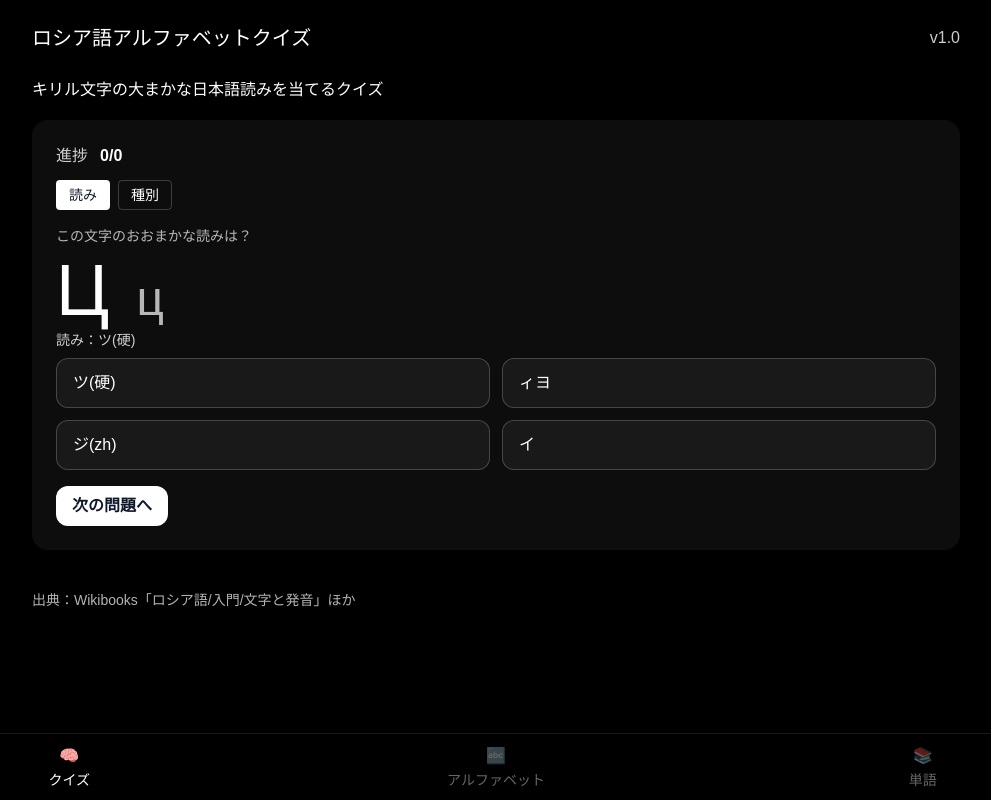
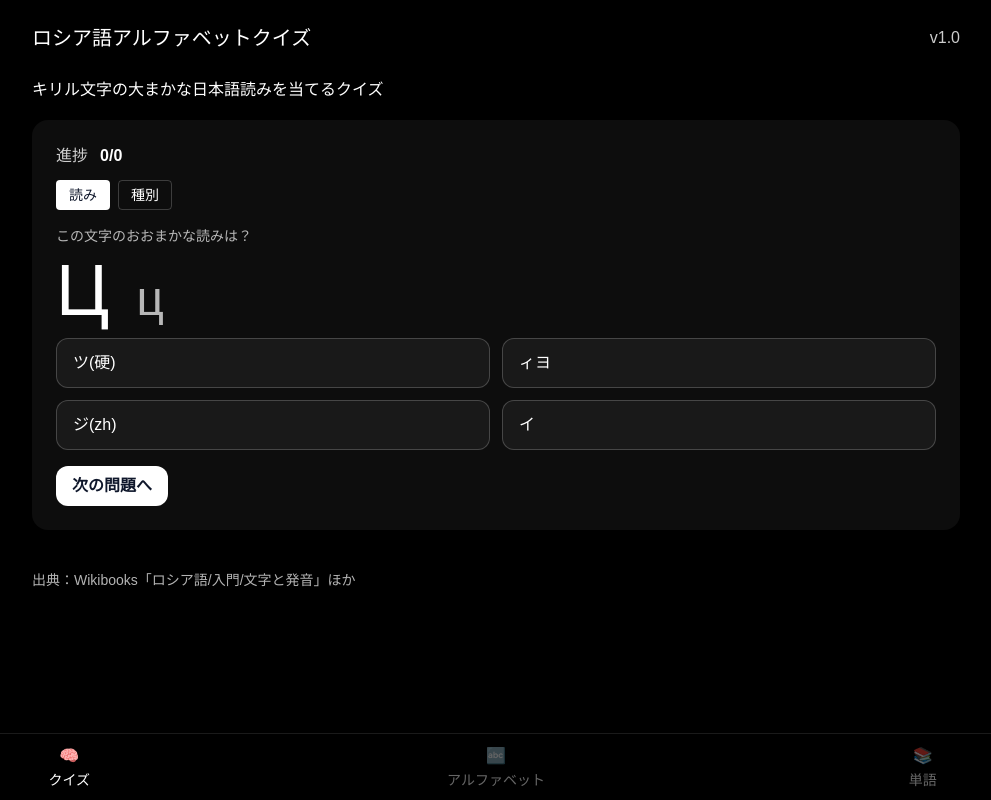
Before and after one commit to harukahirata/russian-practice, a Next.js app: page / in a window 1280 px wide. Shown: the whole page, without its empty margins (144-1135 px from the left). Built offline with nearby package versions, Linux system fonts and the light colour scheme.

Commit message:
remove: 読みの表示を削除

```diff
--- a/src/components/AlphaQuiz.tsx
+++ b/src/components/AlphaQuiz.tsx
@@ -117,20 +117,6 @@ export default function AlphaQuiz() {
             {letter.upper}{" "}
             <span className="text-[48px] opacity-70">{letter.lower}</span>
           </div>
-          {mode === "reading" ? (
-            <div className="mt-1 text-sm opacity-80">
-              読み：{letter.readingJa}
-            </div>
-          ) : (
-            <div className="mt-1 text-sm opacity-80">
-              種別：{" "}
-              {letter.kind === "vowel"
-                ? "母音"
-                : letter.kind === "consonant"
-                ? "子音"
-                : "記号"}
-            </div>
-          )}
         </div>
       </div>
 
```
